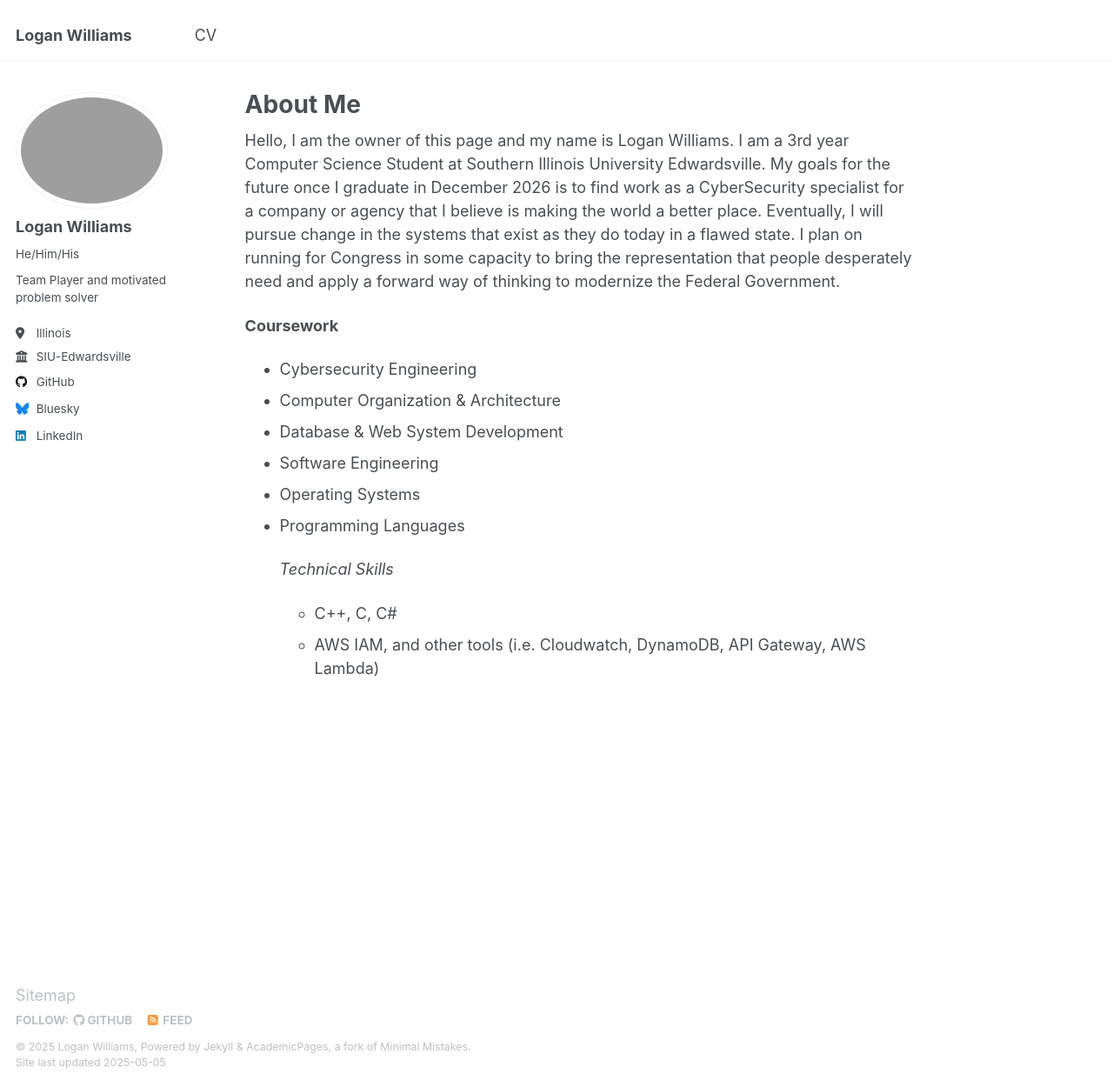
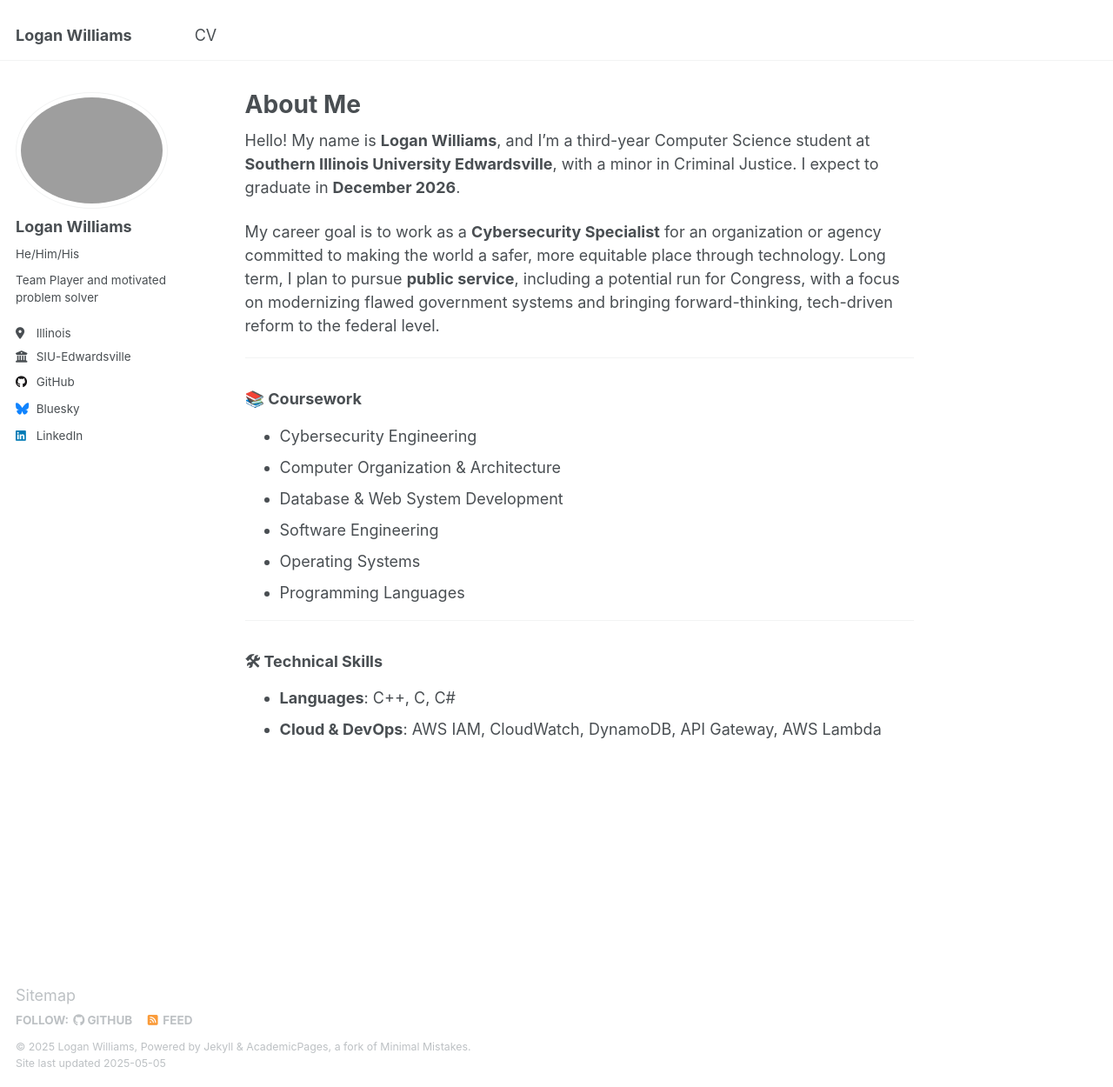
Before and after one commit to th3j35ter/th3j35ter.github.io, a Jekyll site: the page built from _pages/about.md, in a window 1280 px wide and 1250 px high. Shown: the whole window at 87% size. Built offline with Jekyll 4.4.1, drawn with Linux system fonts in a browser that asks for light colours.

Commit message:
Update about.md

```diff
--- a/_pages/about.md
+++ b/_pages/about.md
@@ -7,10 +7,13 @@ redirect_from:
   - /about.html
 ---
 
-Hello, I am the owner of this page and my name is Logan Williams. I am a 3rd year Computer Science Student at Southern Illinois University Edwardsville. My goals for the future once I graduate in December 2026 is to find work as a CyberSecurity specialist for a company or agency that I believe is making the world a better place. Eventually, I will pursue change in the systems that exist as they do today in a flawed state. I plan on running for Congress in some capacity to bring the representation that people desperately need and apply a forward way of thinking to modernize the Federal Government.
+Hello! My name is **Logan Williams**, and I’m a third-year Computer Science student at **Southern Illinois University Edwardsville**, with a minor in Criminal Justice. I expect to graduate in **December 2026**.
 
+My career goal is to work as a **Cybersecurity Specialist** for an organization or agency committed to making the world a safer, more equitable place through technology. Long term, I plan to pursue **public service**, including a potential run for Congress, with a focus on modernizing flawed government systems and bringing forward-thinking, tech-driven reform to the federal level.
 
-**Coursework**
+---
+
+### 📚 Coursework
 - Cybersecurity Engineering
 - Computer Organization & Architecture
 - Database & Web System Development
@@ -18,6 +21,8 @@ Hello, I am the owner of this page and my name is Logan Williams. I am a 3rd yea
 - Operating Systems
 - Programming Languages
 
-  *Technical Skills*
-  - C++, C, C#
-  - AWS IAM, and other tools (i.e. Cloudwatch, DynamoDB, API Gateway, AWS Lambda)
+---
+
+### 🛠 Technical Skills
+- **Languages**: C++, C, C#
+- **Cloud & DevOps**: AWS IAM, CloudWatch, DynamoDB, API Gateway, AWS Lambda
```
